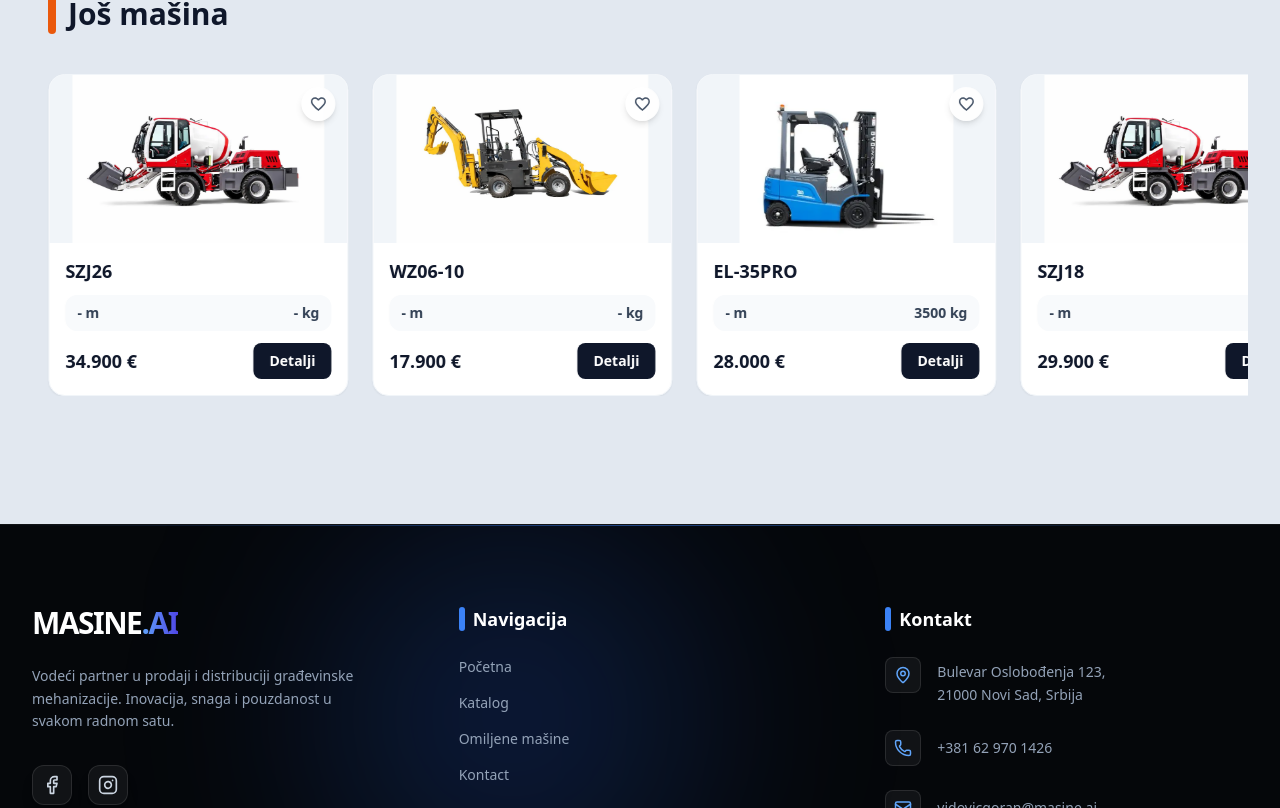
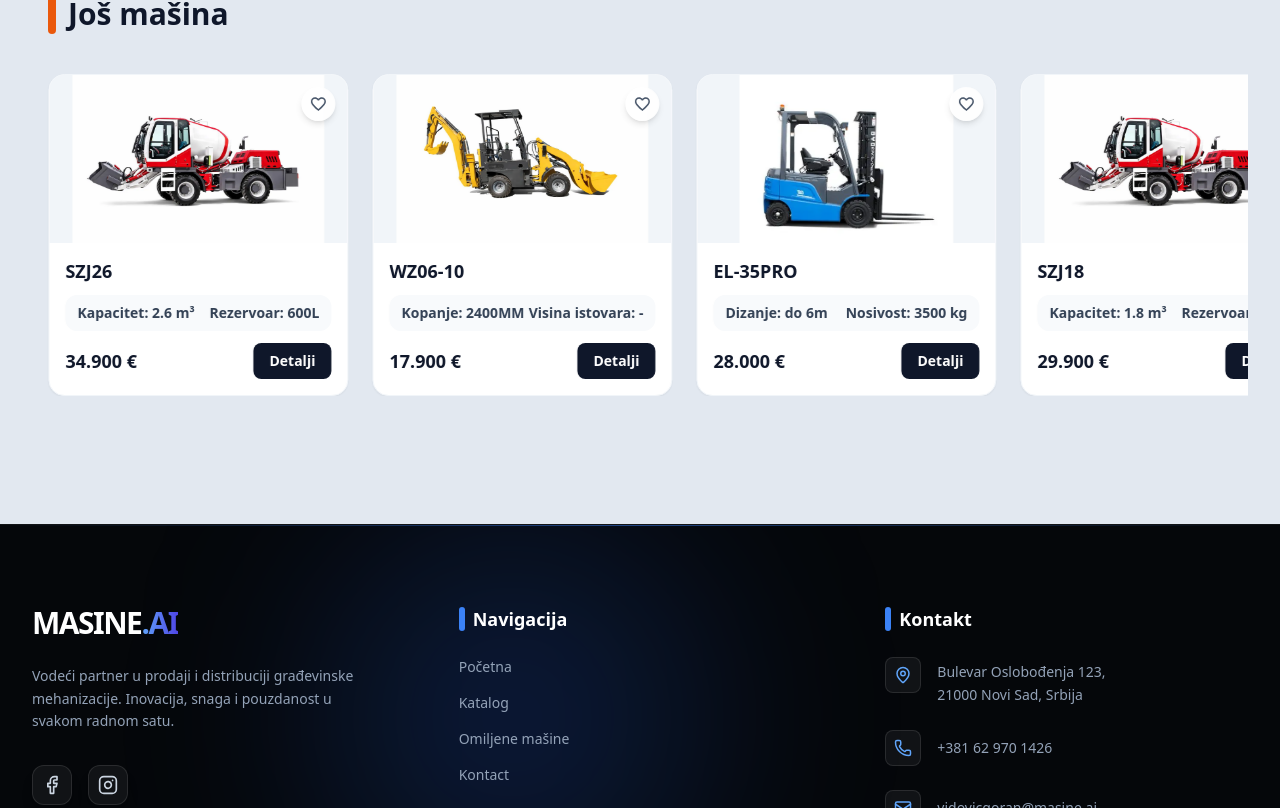
Before and after one commit to Djapedjape123/goga, a React (Vite) app: page /masina/el-20pro-elektricni-viljuskar in a window 1280 px wide. Shown: the part 1218-2026 px from the top of the page. Built offline with nearby package versions, Linux system fonts and the light colour scheme.

Commit message:
DEMO/TRAKA

```diff
--- a/src/components/MachineMarquee.jsx
+++ b/src/components/MachineMarquee.jsx
@@ -84,6 +84,77 @@ const MachineMarquee = ({ currentSlug }) => {
 
   const items = [...nasumicneMasine, ...nasumicneMasine];
 
+// POMOĆNA FUNKCIJA ZA DINAMIČKE SPECIFIKACIJE
+  const renderSpecifikacije = (masina) => {
+    const { kategorija, specifikacije: s } = masina;
+    if (!s) return null;
+
+    if (kategorija === "telehenderi") {
+      return (
+        <>
+          <span>Dizanje: {s.visinaDizanja || s.maksVisinaDizanja || "-"} m</span>
+          <span>Nosivost: {s.nosivost || "-"} kg</span>
+        </>
+      );
+    }
+    if (kategorija === "viljuskari") {
+      return (
+        <>
+          <span>Dizanje: {s.maksVisinaDizanja || "-"}</span>
+          <span>Nosivost: {s.nosivost || "-"} kg</span>
+        </>
+      );
+    }
+    if (kategorija === "mini-bageri") {
+      return (
+        <>
+          <span>Kopanje: {s.maxDubinaKopanja || "-"}</span>
+          <span>Nosivost: {s.nosivost || "-"} kg</span>
+        </>
+      );
+    }
+    if (kategorija === "bageri") {
+      return (
+        <>
+          <span>Kopanje: {s.maxDubinaKopanja || "-"}</span>
+          <span>Visina istovara: {s.maxVisinaKopanja || "-"}</span>
+        </>
+      );
+    }
+    if (kategorija === "mini-mikseri") {
+      return (
+        <>
+          <span>Kapacitet: {s.kapacitetMesanja || "-"} m³</span>
+          <span>Rezervoar: {s.rezervoarVode || "-"}</span>
+        </>
+      );
+    }
+    if (kategorija === "dronovi") {
+      return (
+        <>
+          <span>Kapacitet: {s.kapacitetRezervoara || "-"}</span>
+          <span>Navigacija: {s.navigacija ? s.navigacija.split('+')[0].trim() : "-"}</span>
+        </>
+      );
+    }
+    if (kategorija === "kosilice") {
+      return (
+        <>
+          <span>Površina: {s.maksimalnaPovrsina || "-"}</span>
+          <span>Broj noževa: {s.brojNozeva || "-"}</span>
+        </>
+      );
+    }
+
+    // Default fallback za svaki slučaj
+    return (
+      <>
+        <span>Snaga: {s.snagaMotora || s.snaga || "-"}</span>
+        <span>Težina: {s.operativnaTezina || s.tezina || "-"}</span>
+      </>
+    );
+  };
+
   return (
     <div className="mt-20 pb-20 overflow-hidden">
       <style>{`
@@ -161,9 +232,9 @@ const MachineMarquee = ({ currentSlug }) => {
                       {m.naziv}
                     </h3>
 
-                    <div className="flex justify-between text-sm font-semibold text-slate-700 bg-slate-50 rounded-xl px-3 py-2">
-                      <span>{m.specifikacije?.visinaDizanja ?? "-"} m</span>
-                      <span>{m.specifikacije?.nosivost ?? "-"} kg</span>
+                    {/* DINAMIČKE SPECIFIKACIJE */}
+                    <div className="flex justify-between text-xs sm:text-sm font-semibold text-slate-700 bg-slate-50 rounded-xl px-3 py-2">
+                      {renderSpecifikacije(m)}
                     </div>
 
                     <div className="mt-auto flex items-center justify-between">
--- a/src/components/NavBar.jsx
+++ b/src/components/NavBar.jsx
@@ -42,7 +42,7 @@ function NavBar() {
           {/* LOGO */}
           <div className="flex-shrink-0 flex items-center">
             <Link to="/" className="text-2xl font-black tracking-tighter text-white">
-              MASINE<span className="text-orange-600">AI</span>
+              MASINE<span className="text-transparent bg-clip-text bg-gradient-to-r from-blue-400 to-indigo-600">.AI</span>
             </Link>
           </div>
 
@@ -98,7 +98,7 @@ function NavBar() {
           <Link to="/" onClick={() => setIsOpen(false)} className="block px-3 py-4 text-base font-extrabold uppercase tracking-widest text-white border-b border-white/5">{t('nav.home')}</Link>
           <Link to="/favorite" onClick={() => setIsOpen(false)} className="block px-3 py-4 text-base font-extrabold uppercase tracking-widest text-white border-b border-white/5">Favoriti</Link>
           <Link to="/katalog" onClick={() => setIsOpen(false)} className="block px-3 py-4 text-base font-extrabold uppercase tracking-widest text-white border-b border-white/5">{t('nav.catalog')}</Link>
-          <Link to="/contact" onClick={() => setIsOpen(false)} className="block px-3 py-4 text-base font-extrabold uppercase tracking-widest text-blue-600 border-b border-white/5">{t('nav.consulting')}</Link>
+          <Link to="/contact" onClick={() => setIsOpen(false)} className="block px-3 py-4 text-base font-extrabold uppercase tracking-widest text-blue-600 border-b border-white/5">{t('nav.contact')}</Link>
           <div className="flex space-x-6 px-3 py-4 justify-center">
             <button onClick={() => changeLanguage('sr')} className="text-sm font-extrabold text-white hover:text-orange-600">SRB</button>
             <span className="text-white/30">|</span>
```
